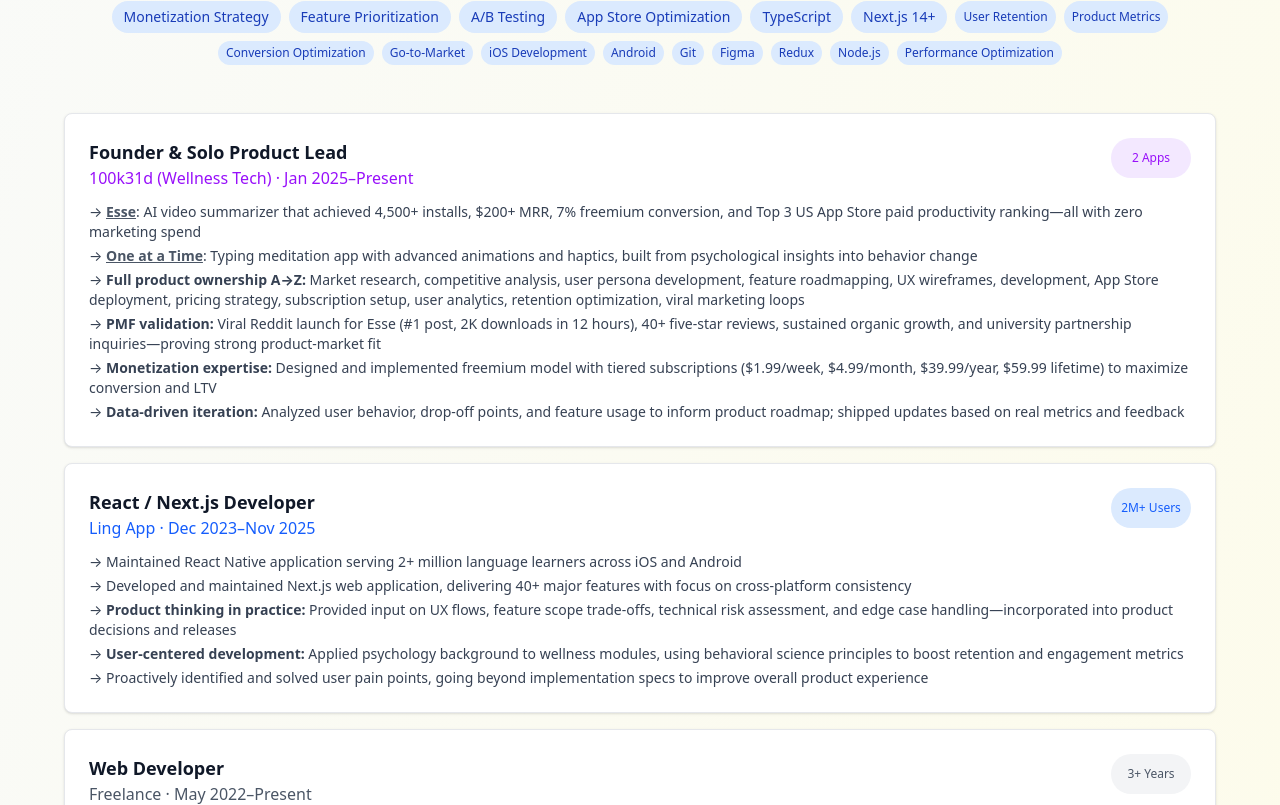
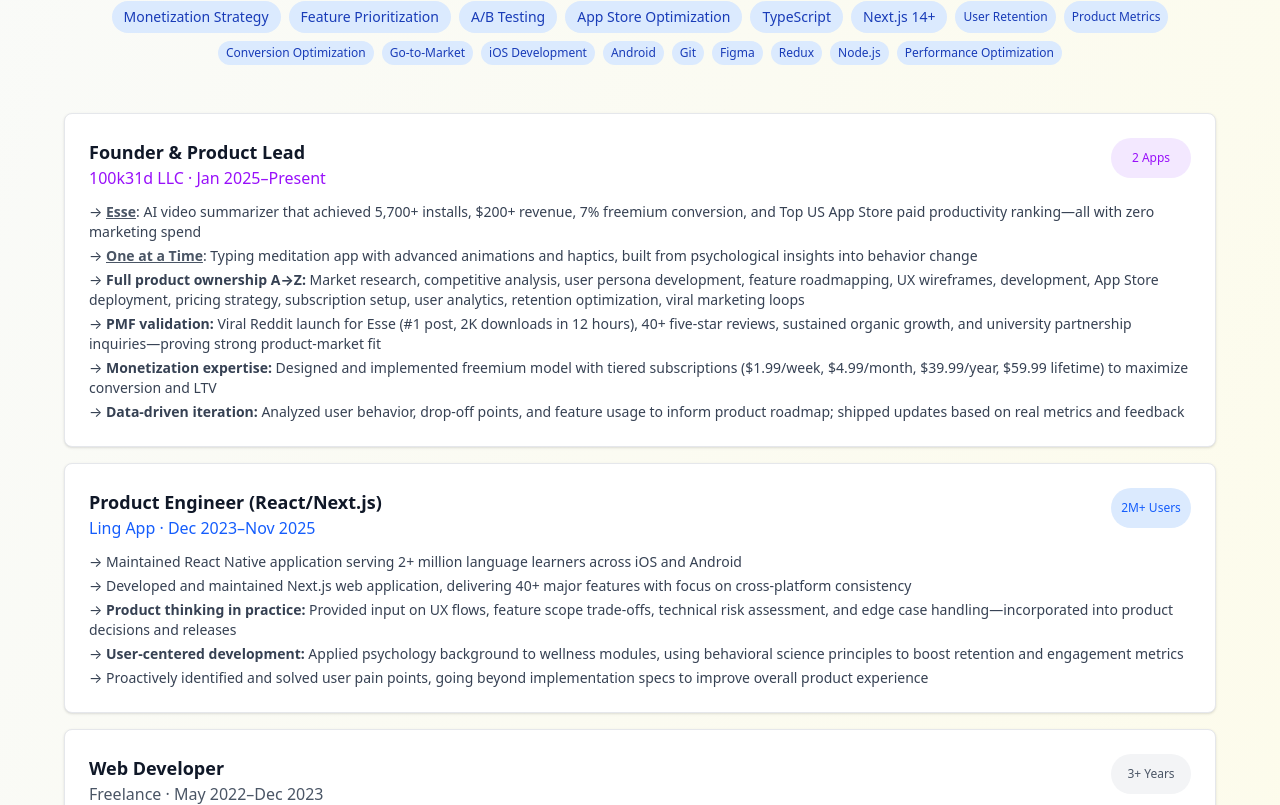
Before and after one commit to sanderbell/sanderbelldev2, a React (Vite) app: page / in a window 1280 px wide. Shown: the part 1535-2340 px from the top of the page. Built offline with nearby package versions, Linux system fonts and the light colour scheme.

Commit message:
Update App component with new metrics and role titles

```diff
--- a/src/App.tsx
+++ b/src/App.tsx
@@ -211,7 +211,7 @@ function App() {
     { icon: Target, value: '7%', label: 'Freemium Conversion', color: 'green' },
     {
       icon: TrendingUp,
-      value: '4.5K+',
+      value: '5.7K+',
       label: 'Organic App Installs',
       color: 'blue',
     },
@@ -327,10 +327,10 @@ function App() {
               <div className="flex justify-between items-start mb-3">
                 <div>
                   <h3 className="text-lg font-semibold text-gray-900">
-                    Founder & Solo Product Lead
+                    Founder & Product Lead
                   </h3>
                   <p className="text-purple-600 font-medium">
-                    100k31d (Wellness Tech) · Jan 2025–Present
+                    100k31d LLC · Jan 2025–Present
                   </p>
                 </div>
                 <span className="text-xs text-purple-600 bg-purple-100 px-2 py-1 rounded-full flex items-center justify-center h-10 w-20">
@@ -351,8 +351,8 @@ function App() {
                     </a>
                   </strong>
                   {': '}
-                  AI video summarizer that achieved 4,500+ installs, $200+ MRR,
-                  7% freemium conversion, and Top 3 US App Store paid
+                  AI video summarizer that achieved 5,700+ installs, $200+
+                  revenue, 7% freemium conversion, and Top US App Store paid
                   productivity ranking—all with zero marketing spend
                 </li>
                 <li>
@@ -401,7 +401,7 @@ function App() {
               <div className="flex justify-between items-start mb-3">
                 <div>
                   <h3 className="text-lg font-semibold text-gray-900">
-                    React / Next.js Developer
+                    Product Engineer (React/Next.js)
                   </h3>
                   <p className="text-blue-600 font-medium">
                     Ling App · Dec 2023–Nov 2025
@@ -445,7 +445,7 @@ function App() {
                     Web Developer
                   </h3>
                   <p className="text-gray-600 font-medium">
-                    Freelance · May 2022–Present
+                    Freelance · May 2022–Dec 2023
                   </p>
                 </div>
                 <span className="text-xs text-gray-600 bg-gray-100 px-2 py-1 rounded-full flex items-center justify-center h-10 w-20">
```
